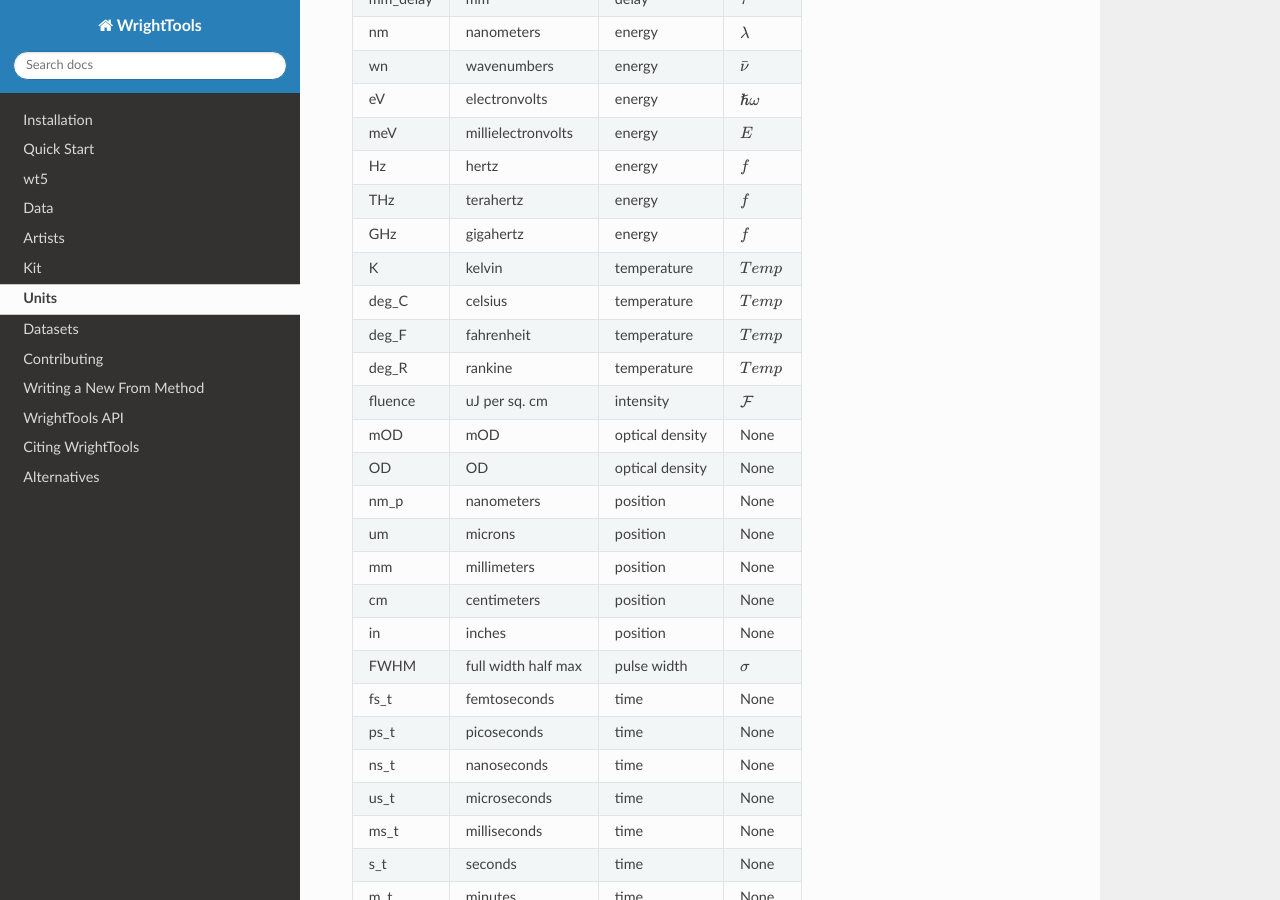
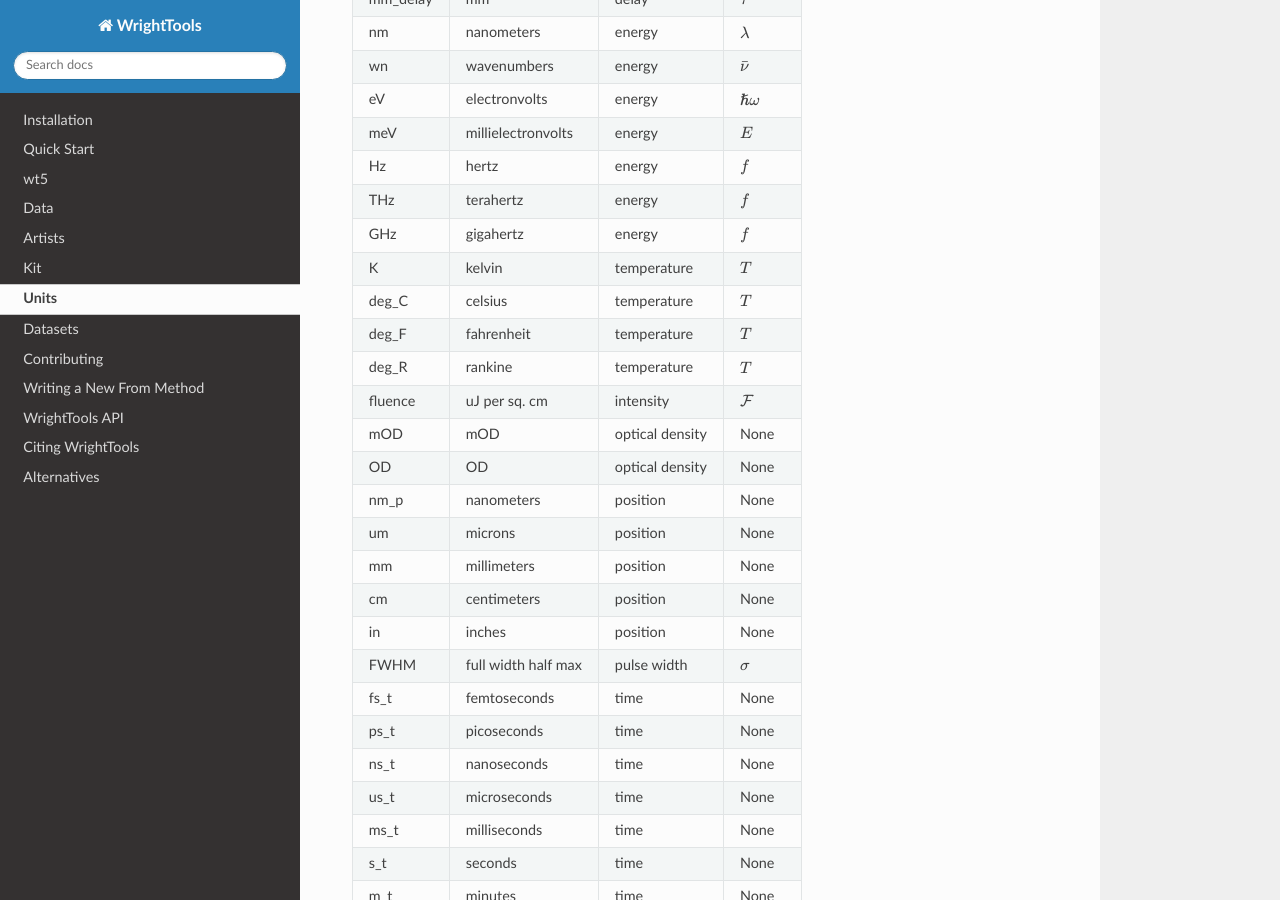
Before and after one commit to wright-group/WrightTools, a Sphinx documentation site: the page built from docs/units.rst, in a window 1280 px wide and 900 px high, scrolled down 739 px. Built offline with Sphinx 7.4.7 and the Read the Docs theme 2.0.0, drawn with Linux system fonts in a browser that asks for light colours; pages that are not in the unit, such as notebooks, are missing from menus; the version number could not be read and is left out.

Commit message:
MAINT: prefer 'T' to 'Temp'

```diff
--- a/docs/units.rst
+++ b/docs/units.rst
@@ -37,10 +37,10 @@ meV        millielectronvolts    energy                :math:`E`
 Hz         hertz                 energy                :math:`f`
 THz        terahertz             energy                :math:`f`
 GHz        gigahertz             energy                :math:`f`
-K          kelvin                temperature           :math:`Temp`
-deg_C      celsius               temperature           :math:`Temp`
-deg_F      fahrenheit            temperature           :math:`Temp`
-deg_R      rankine               temperature           :math:`Temp`
+K          kelvin                temperature           :math:`T`
+deg_C      celsius               temperature           :math:`T`
+deg_F      fahrenheit            temperature           :math:`T`
+deg_R      rankine               temperature           :math:`T`
 fluence    uJ per sq. cm         intensity             :math:`\mathcal{F}`
 mOD        mOD                   optical density       None
 OD         OD                    optical density       None
```
Also changed, not shown: 1 other file.
